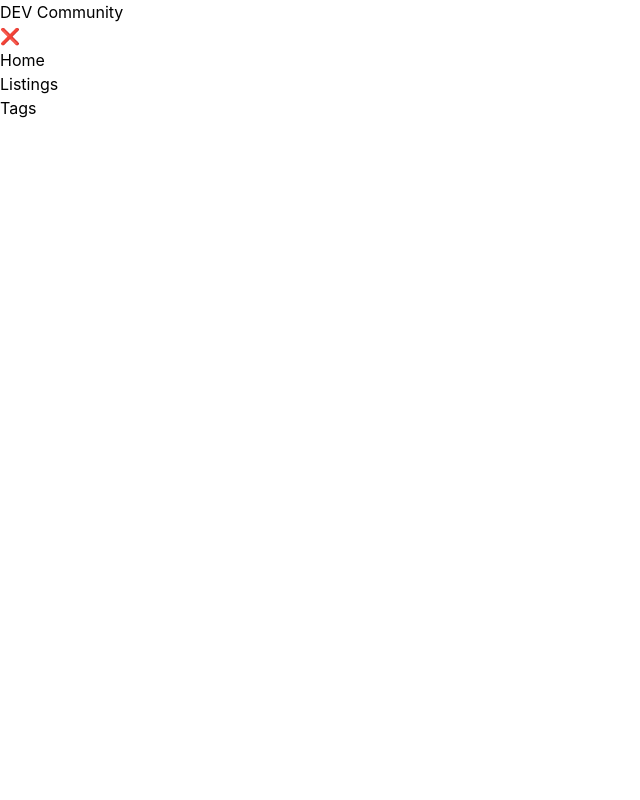
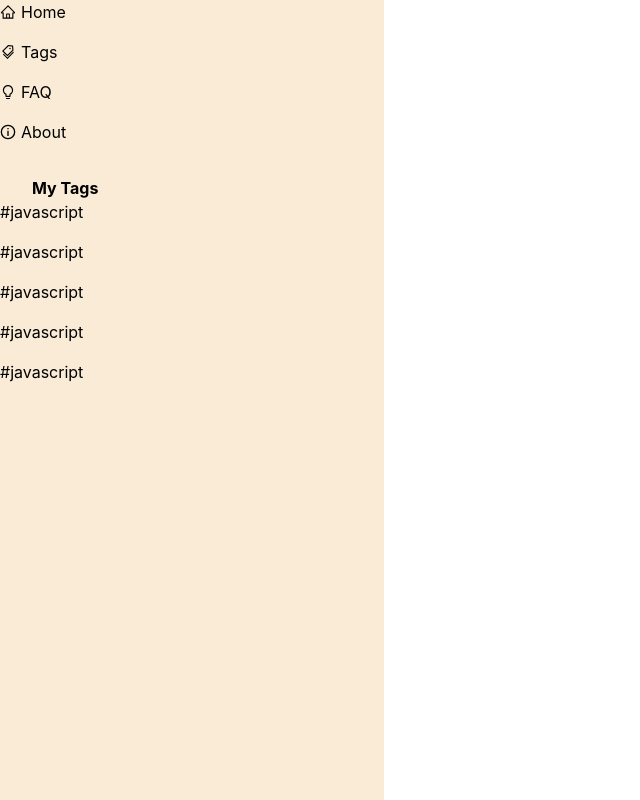
Before and after one commit to aisha0926/blog-platform, a React (Create React App) app in the folder frontend/: page / in a window 1280 px wide. Shown: the whole page, without its empty margins (0-640 px from the left). Built offline with nearby package versions, Linux system fonts and the light colour scheme.

Commit message:
feat-aside: added styles

```diff
--- a/frontend/src/Pages/Home.jsx
+++ b/frontend/src/Pages/Home/Home.jsx
@@ -1,7 +1,7 @@
 import React from 'react';
 
 function Home() {
-  return <div>Home</div>;
+  return <></>;
 }
 
 export default Home;
--- a/frontend/src/components/Aside/Aside.jsx
+++ b/frontend/src/components/Aside/Aside.jsx
@@ -1,5 +1,7 @@
 import React from 'react';
 import styles from './Aside.module.css';
+import { AiOutlineHome, AiOutlineTags, AiOutlineBulb } from 'react-icons/ai';
+import { GrCircleInformation } from 'react-icons/gr';
 
 function Aside({ showAside, asideBtn }) {
   const toggleAside = () => {
@@ -17,26 +19,64 @@ function Aside({ showAside, asideBtn }) {
           </button>
         </div>
 
-        <ul>
-          <li>Home</li>
-          <li>Listings</li>
-          <li>Tags</li>
+        <ul className={styles['aside-list']}>
+          <li>
+            <AiOutlineHome />
+            Home
+          </li>
+          <li>
+            <AiOutlineTags />
+            Tags
+          </li>
+          <li>
+            <AiOutlineBulb />
+            FAQ
+          </li>
+          <li>
+            <GrCircleInformation />
+            About
+          </li>
         </ul>
       </aside>
 
       <aside>
+        <ul className={styles['aside-list']}>
+          <li>
+            <AiOutlineHome />
+            Home
+          </li>
+          <li>
+            <AiOutlineTags />
+            Tags
+          </li>
+          <li>
+            <AiOutlineBulb />
+            FAQ
+          </li>
+          <li>
+            <GrCircleInformation />
+            About
+          </li>
+        </ul>
+
         <div>
-          <h1>DEV Community</h1>
-          <button className={styles['aside-btn']} onClick={toggleAside}>
-            ❌
-          </button>
+          <p className={styles['aside-heading']}>My Tags</p>
+
+          <ul className={`${styles['aside-list']} ${styles['aside-tags']}`}>
+            <li>#javascript</li>
+            <li>#javascript</li>
+            <li>#javascript</li>
+            <li>#javascript</li>
+            <li>#javascript</li>
+            <li>#javascript</li>
+            <li>#javascript</li>
+            <li>#javascript</li>
+            <li>#javascript</li>
+            <li>#javascript</li>
+            <li>#javascript</li>
+            <li>#javascript</li>
+          </ul>
         </div>
-
-        <ul>
-          <li>Home</li>
-          <li>Listings</li>
-          <li>Tags</li>
-        </ul>
       </aside>
     </>
   );
--- a/frontend/src/components/Aside/Aside.module.css
+++ b/frontend/src/components/Aside/Aside.module.css
@@ -30,9 +30,36 @@
   display: none;
 }
 
+/* ASIDE UL */
+.aside-list {
+  list-style: none;
+  display: flex;
+  flex-direction: column;
+  gap: 1rem;
+}
+
+.aside-list > li {
+  display: flex;
+  align-items: center;
+  gap: 5px;
+}
+
+.aside-tags {
+  max-height: 200px;
+  overflow-y: auto;
+}
+
+.aside-heading {
+  margin-left: 2rem;
+  font-weight: 700;
+  margin-top: 2rem;
+}
+
 @media screen and (min-width: 577px) {
-  .show {
-    display: block;
+  aside {
+    max-width: 30%;
+    height: 100vh;
+    background-color: antiquewhite;
   }
 }
 
```
